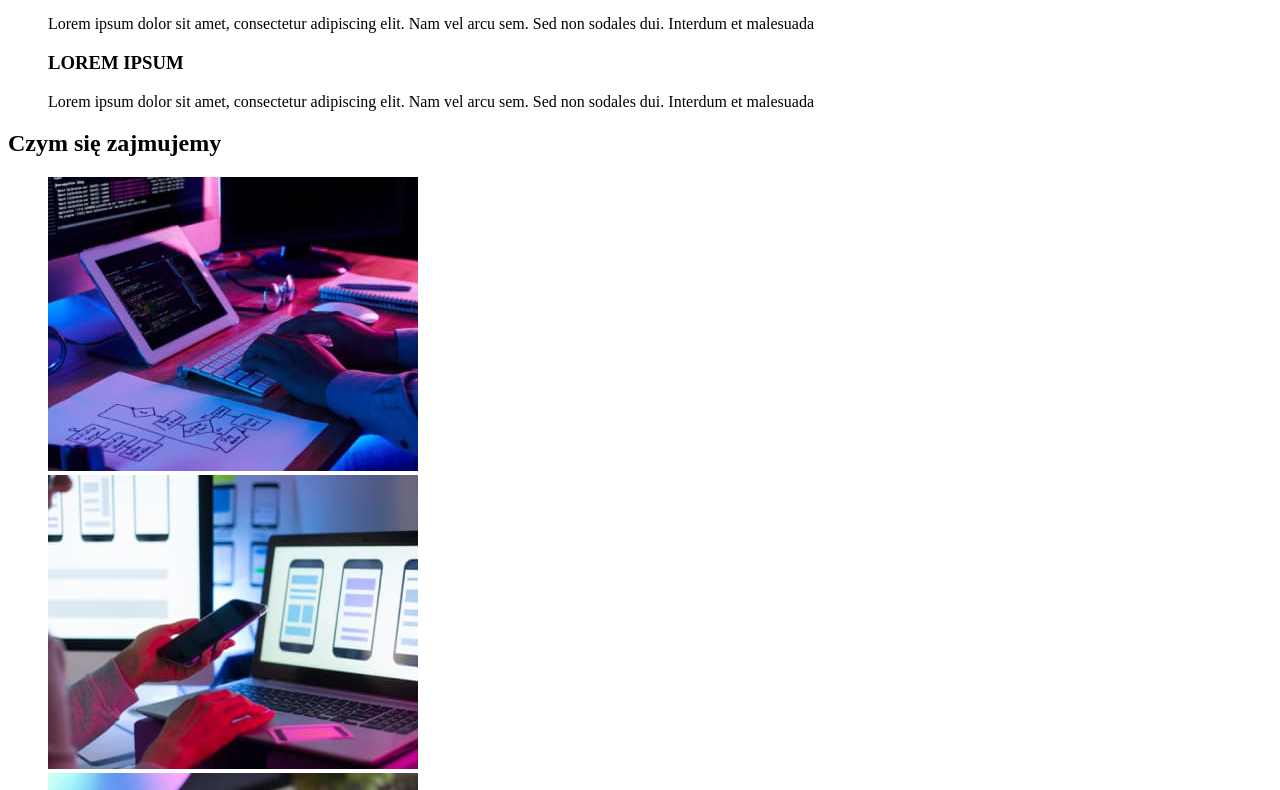
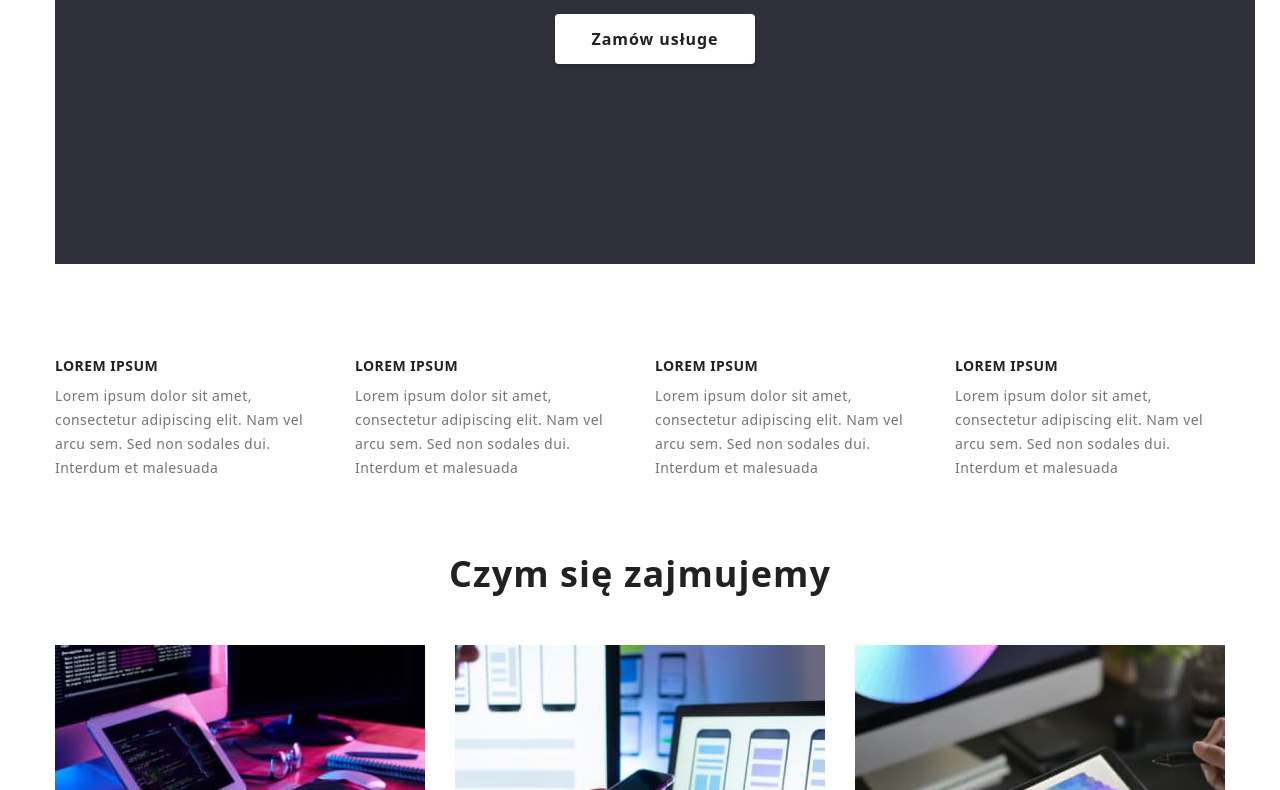
Before and after one commit to Krytianf06/goit-markup-hw-03, a plain HTML site: page index.html in a window 1280 px wide. Shown: the part 417-1207 px from the top of the page. Drawn offline with Linux system fonts and the light colour scheme; the site is published under a folder, as on GitHub Pages, so addresses that start at the root find nothing.

Commit message:
Update index.html

```diff
--- a/index.html
+++ b/index.html
@@ -5,8 +5,8 @@
     <meta charset="UTF-8">
     <meta http-equiv="X-UA-Compatible" content="IE=edge">
     <meta name="viewport" content="width=device-width, initial-scale=1.0">
-    <link rel="stylesheet" href="/css/styles.css">
-    <link rel="stylesheet" href="/modern-normalize-main/modern-normalize.css">
+    <link rel="stylesheet" href="css/styles.css">
+    <link rel="stylesheet" href="modern-normalize-main/modern-normalize.css">
     <link rel="preconnect" href="https://fonts.googleapis.com">
     <link rel="preconnect" href="https://fonts.gstatic.com" crossorigin>
     <link href="https://fonts.googleapis.com/css2?family=Raleway:wght@700&family=Roboto:wght@400;500;700;900&display=swap"
```
